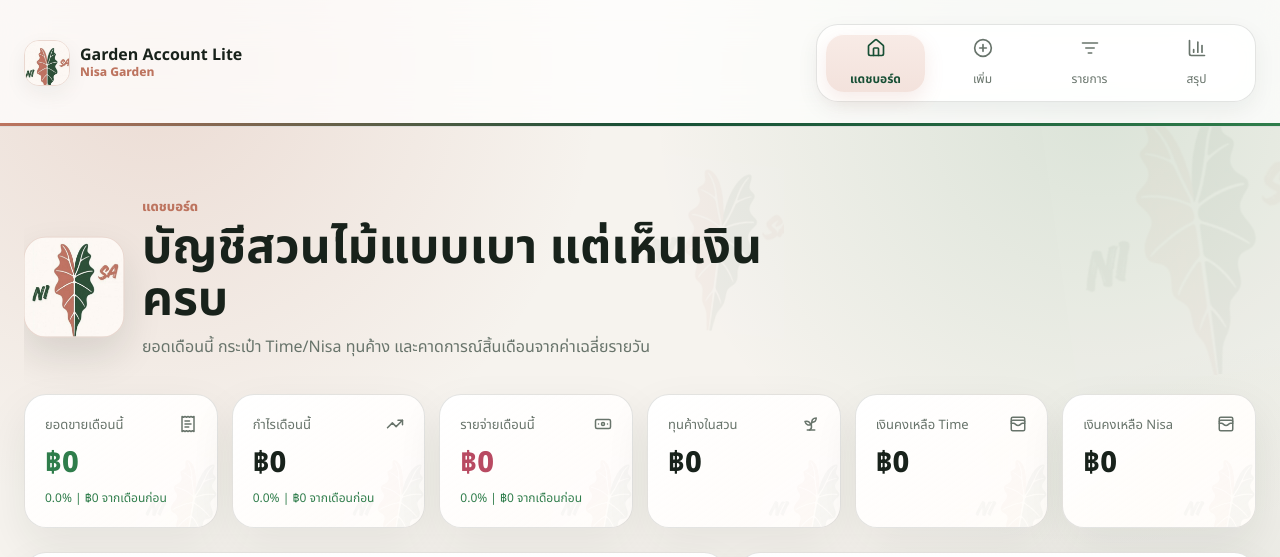
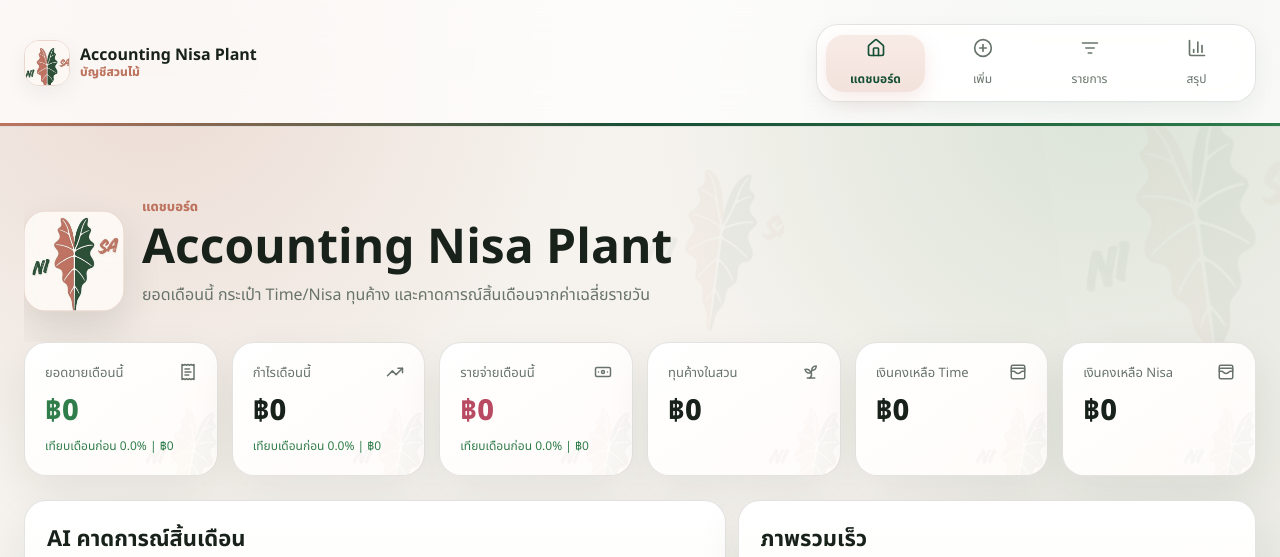
Before and after one commit to Jaturawit11/garden-account-lite, a Next.js app: page / in a window 1280 px wide. Shown: the top 557 px of the page. Built offline with nearby package versions, Linux system fonts and the light colour scheme; no server answers; the database is empty.

Commit message:
Rename app to Accounting Nisa Plant

```diff
--- a/app/layout.tsx
+++ b/app/layout.tsx
@@ -11,12 +11,12 @@ const noto = Noto_Sans_Thai({
 });
 
 export const metadata: Metadata = {
-  title: "Garden Account Lite",
+  title: "Accounting Nisa Plant",
   description: "ระบบบัญชีสวนไม้แบบง่าย",
   manifest: "/manifest.webmanifest",
   appleWebApp: {
     capable: true,
-    title: "Garden Lite",
+    title: "Nisa Plant",
     statusBarStyle: "default"
   },
   icons: {
@@ -45,8 +45,8 @@ export default function RootLayout({ children }: Readonly<{ children: React.Reac
                   <Image src="/nisa-leaf.png" alt="โลโก้ร้าน Nisa" width={42} height={42} priority />
                 </span>
                 <span className="brand-copy">
-                  <strong>Garden Account Lite</strong>
-                  <small>Nisa Garden</small>
+                  <strong>Accounting Nisa Plant</strong>
+                  <small>บัญชีสวนไม้</small>
                 </span>
               </div>
               <BottomNav />
--- a/app/page.tsx
+++ b/app/page.tsx
@@ -43,7 +43,7 @@ export default function DashboardPage() {
           <Image src="/nisa-leaf.png" alt="โลโก้ร้าน Nisa" width={92} height={92} priority />
           <div>
             <p className="eyebrow">แดชบอร์ด</p>
-            <h1>บัญชีสวนไม้แบบเบา แต่เห็นเงินครบ</h1>
+            <h1>Accounting Nisa Plant</h1>
             <p className="subtle">ยอดเดือนนี้ กระเป๋า Time/Nisa ทุนค้าง และคาดการณ์สิ้นเดือนจากค่าเฉลี่ยรายวัน</p>
           </div>
         </div>
--- a/components/MetricCard.tsx
+++ b/components/MetricCard.tsx
@@ -14,7 +14,7 @@ type MetricCardProps = {
 export function MetricCard({ label, value, icon: Icon, change, tone = "normal", signed = false }: MetricCardProps) {
   const valueTone = tone === "auto" ? moneyTone(value) : tone;
   const changeClass = change ? (change.amount >= 0 ? "good" : "bad") : "";
-  const sign = change && change.amount > 0 ? "+" : "";
+  const changeSign = change && change.amount > 0 ? "+" : change && change.amount < 0 ? "-" : "";
   const showTrend = value !== 0 && (signed || tone === "auto" || tone === "good" || tone === "bad");
   const TrendIcon = value >= 0 ? ArrowUpRight : ArrowDownRight;
 
@@ -34,9 +34,9 @@ export function MetricCard({ label, value, icon: Icon, change, tone = "normal",
       </div>
       {change && (
         <div className={`metric-change ${changeClass}`}>
-          {sign}
-          {change.percent.toFixed(1)}% | {sign}
-          {toMoney(change.amount)} จากเดือนก่อน
+          เทียบเดือนก่อน {changeSign}
+          {Math.abs(change.percent).toFixed(1)}% | {changeSign}
+          {toMoney(Math.abs(change.amount))}
         </div>
       )}
     </article>
```
Also changed, not shown: public/manifest.webmanifest.
